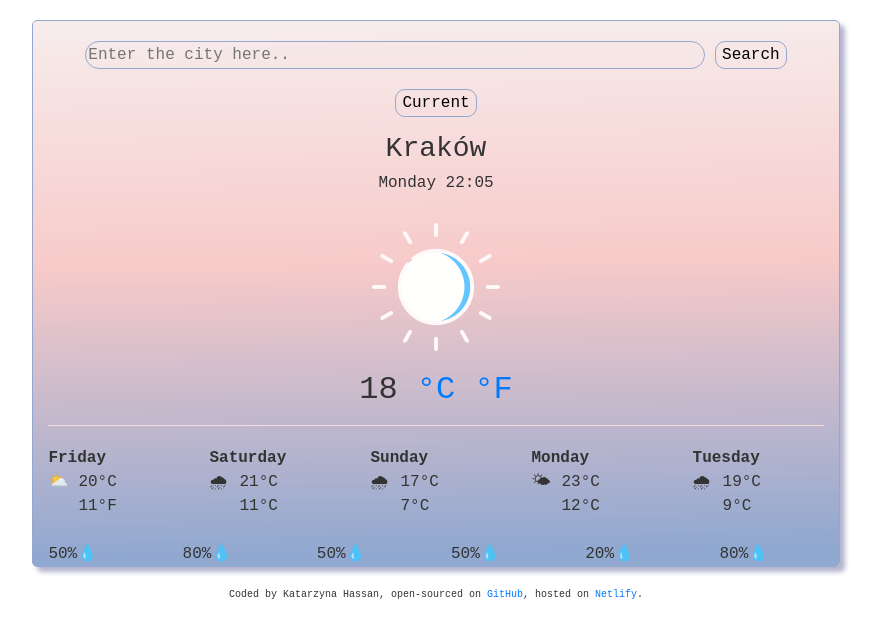
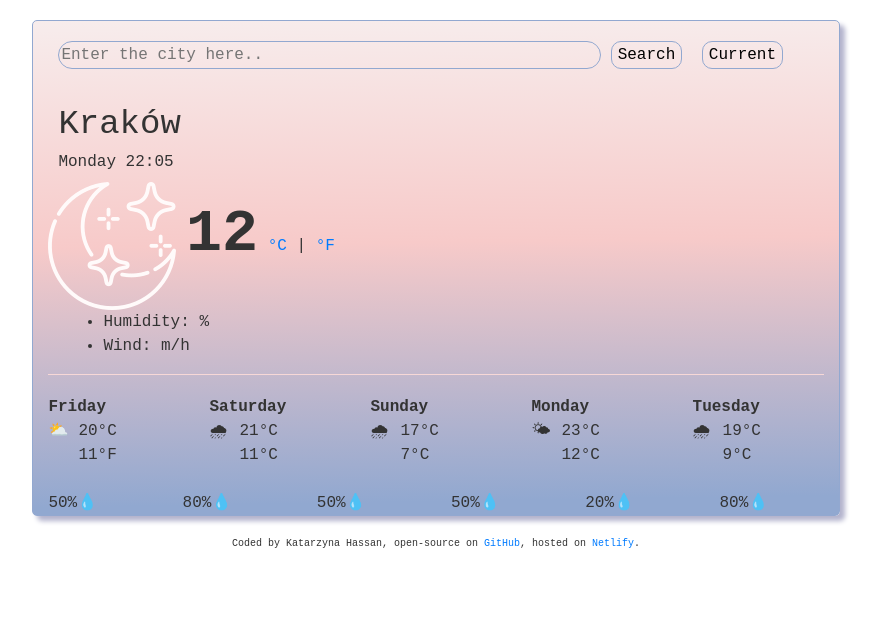
Before and after one commit to kittyhsn/Weather-App, a plain HTML site: page index.html in a window 1280 px wide. Shown: the whole page, without its empty margins (204-1082 px from the left). Drawn offline with nearby package versions, Linux system fonts and the light colour scheme; a web font is replaced by a local one.

Commit message:
Fixed HTML

```diff
--- a/index.html
+++ b/index.html
@@ -28,18 +28,24 @@
             id="city-input"
             placeholder="Enter the city here.."
           />
-          <button>Search</button>
+          <button id="search">Search</button>
           <button id="current">Current</button>
         </form>
-
         <h3>Kraków</h3>
         <h6 id="current-date">Friday, 11:03</h6>
-       <img src="src/images/sun (1).png" class= "shiny-sun" alt="shining sun">
-        <h2 class="currentTemp">
-          18
-          <a href="" class="degree"> °C</a>
-          <a href="" class="degree"> °F <a/>
-        </h2>
+        <div class="row">
+          <div class="col-6" id="current-temp">
+            <img src="src/images/white moon.png" alt="clear" />
+            <strong class="temp">12</strong> <a href="" id="celsius">°C </a>|
+            <a href="" id="fahrenheit">°F</a>
+          </div>
+        </div>
+        <div class="col-6">
+          <ul>
+            <li>Humidity: <span id="humidity"></span>%</li>
+            <li>Wind: <span id="wind"></span> m/h</li>
+          </ul>
+        </div>
 
         <hr class="next" />
 
@@ -91,7 +97,13 @@
           <div class="col">80%💧</div>
         </div>
       </div>
-      <p id="github">Coded by Katarzyna Hassan, open-sourced on <a href="https://github.com/kittyhsn/Weather-App.git" target="_blank">GitHub</a>, hosted on <a href="https://optimistic-mccarthy-b4d434.netlify.app/">Netlify</a>.</p>
+      <p id="github">
+        Coded by Katarzyna Hassan, open-source on
+        <a href="https://github.com/kittyhsn/Weather-App.git" target="_blank"
+          >GitHub</a
+        >, hosted on
+        <a href="https://optimistic-mccarthy-b4d434.netlify.app/">Netlify</a>.
+      </p>
     </div>
 
     <script src="src/index.js"></script>
--- a/src/styles.css
+++ b/src/styles.css
@@ -4,24 +4,24 @@ body {
   margin-top: 20px;
 }
 
-form {
-  text-align: center;
-}
 input {
   background-color: transparent;
-  width: 80%;
+  width: 70%;
   border-radius: 20px;
   border: 1px solid #92a8d0;
   margin-top: 20px;
   margin-bottom: 20px;
+  margin-left: 10px;
 }
 h2 {
   text-align: center;
 }
 
 h3 {
-  text-align: center;
+  text-align: left;
   margin-top: 15px;
+  margin-left: 10px;
+  font-size: 34px;
 }
 h6 {
   text-align: center;
@@ -38,6 +38,18 @@ button:hover {
   transition: ease-in-out 200ms;
 }
 
+.temp {
+  font-size: 60px;
+}
+
+#current {
+  margin: 10px;
+}
+#current-date {
+  text-align: left;
+  margin-left: 10px;
+}
+
 #github {
   text-align: center;
   margin: 20px;
@@ -45,7 +57,7 @@ button:hover {
 }
 
 .shiny-sun {
-  display: block;
+  display: inline;
   margin: 0 auto;
   padding: 20px;
   font-size: 60px;
@@ -74,8 +86,6 @@ button:hover {
   text-align: center;
   font-size: 60px;
 }
-.currentTemp {
-  text-align: center;
-  list-style: none;
-  padding: 0;
+#current-temp {
+  display: inline;
 }
```
Also changed, not shown: src/images/grey sun.png (added), src/images/white moon.png (added).
